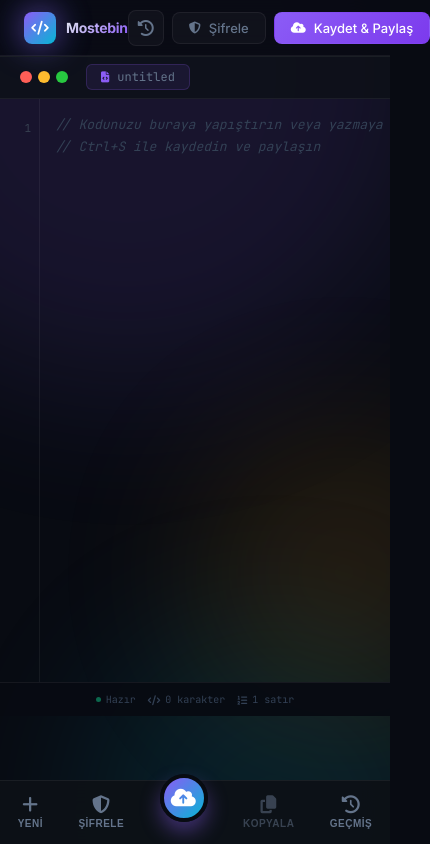
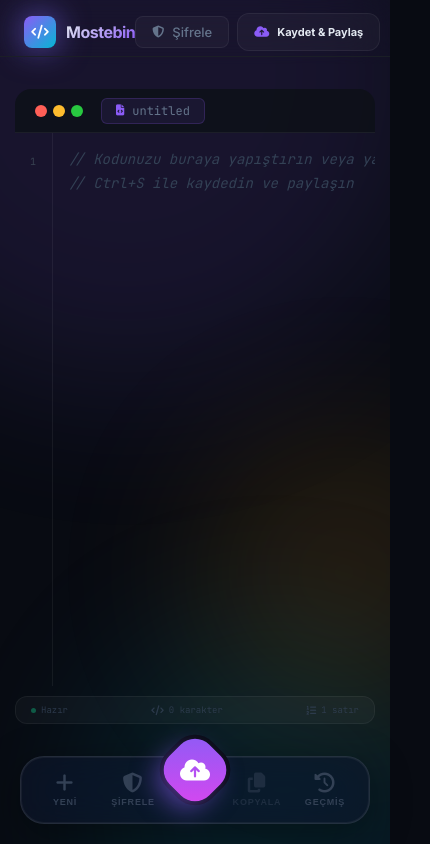
Before and after one commit to MotionStudioDev/mostebin, a website: page index.html in a window 390 px wide. Shown: the whole page, 430 px wide, since content can reach past the window. Drawn offline with nearby package versions, Linux system fonts and the light colour scheme.

Commit message:
Add files via upload

```diff
--- a/index.html
+++ b/index.html
@@ -1211,18 +1211,21 @@
         /* ── Mobile Bottom Bar ── */
         .mobile-bottom-bar {
             position: fixed;
-            bottom: 0;
-            left: 0;
-            right: 0;
-            height: 64px;
-            background: rgba(13, 17, 23, 0.95);
-            backdrop-filter: blur(20px);
-            border-top: 1px solid var(--border);
+            bottom: 20px;
+            left: 20px;
+            right: 20px;
+            height: 68px;
+            background: rgba(15, 23, 42, 0.6);
+            backdrop-filter: blur(25px) saturate(180%);
+            -webkit-backdrop-filter: blur(25px) saturate(180%);
+            border: 1px solid rgba(255, 255, 255, 0.1);
+            border-radius: 24px;
             display: none;
             align-items: center;
             justify-content: space-around;
-            padding-bottom: env(safe-area-inset-bottom);
             z-index: 1000;
+            box-shadow: 0 10px 40px rgba(0, 0, 0, 0.4), inset 0 0 0 1px rgba(255, 255, 255, 0.05);
+            padding: 0 10px;
         }
 
         .bottom-action {
@@ -1230,56 +1233,94 @@
             flex-direction: column;
             align-items: center;
             gap: 4px;
-            color: var(--text-secondary);
-            font-size: 10px;
-            font-weight: 600;
+            color: var(--text-muted);
+            font-size: 9px;
+            font-weight: 700;
             text-transform: uppercase;
-            letter-spacing: 0.5px;
+            letter-spacing: 0.8px;
             cursor: pointer;
-            transition: all 0.2s;
+            transition: all 0.3s cubic-bezier(0.4, 0, 0.2, 1);
             background: transparent;
             border: none;
+            flex: 1;
         }
 
         .bottom-action i {
-            font-size: 18px;
+            font-size: 20px;
+            transition: transform 0.3s;
         }
 
         .bottom-action:active {
             color: var(--accent);
-            transform: scale(0.95);
+            transform: translateY(-2px);
         }
 
         .bottom-action.primary {
-            width: 48px;
-            height: 48px;
-            background: linear-gradient(135deg, var(--accent), var(--accent-2));
+            width: 56px;
+            height: 56px;
+            background: linear-gradient(135deg, #8B5CF6 0%, #D946EF 100%);
             color: white;
-            border-radius: 50%;
+            border-radius: 20px;
             justify-content: center;
-            margin-top: -30px;
-            box-shadow: 0 10px 20px rgba(139, 92, 246, 0.4);
-            border: 4px solid var(--bg-primary);
+            margin-top: -40px;
+            box-shadow: 0 12px 24px rgba(139, 92, 246, 0.5), 0 0 0 4px var(--bg-primary);
+            flex: none;
+            transform: rotate(45deg);
         }
 
         .bottom-action.primary i {
-            font-size: 20px;
+            font-size: 24px;
+            transform: rotate(-45deg);
+        }
+
+        .bottom-action.primary:active {
+            transform: rotate(45deg) scale(0.9);
         }
 
         /* ── Mobile Queries ── */
         @media (max-width: 768px) {
+            .header-left .logo-text {
+                display: block;
+                font-size: 16px;
+                letter-spacing: -0.5px;
+            }
+
+            .header {
+                height: 64px;
+                background: transparent;
+                border: none;
+            }
+
             .header-actions .action-btn:not(.primary) {
                 display: none;
             }
 
-            .mobile-menu-btn {
-                display: flex;
+            .header-actions .action-btn.primary {
+                height: 38px;
+                border-radius: 12px;
+                font-size: 11px;
+                font-weight: 700;
+                background: var(--bg-glass);
+                border: 1px solid var(--border);
+                color: var(--text-primary);
+            }
+
+            .header-actions .action-btn.primary i {
+                color: var(--accent);
             }
 
             .header-divider,
             .lang-badge,
-            #statsBadge {
+            #statsBadge,
+            .editor-toolbar .toolbar-right,
+            .status-bar .status-right {
                 display: none;
+            }
+
+            .editor-toolbar {
+                height: 44px;
+                border-radius: 16px 16px 0 0;
+                margin-top: 10px;
             }
 
             .mobile-bottom-bar {
@@ -1287,86 +1328,49 @@
             }
 
             .main {
-                padding-bottom: calc(64px + env(safe-area-inset-bottom));
+                padding: 15px;
+                padding-bottom: 120px;
             }
 
             .status-bar {
-                margin-bottom: calc(64px + env(safe-area-inset-bottom));
-                height: auto;
-                padding: 10px 15px;
-                flex-direction: column;
-                gap: 8px;
-                align-items: center;
-                text-align: center;
+                margin-top: 10px;
+                background: rgba(255, 255, 255, 0.03);
+                border-radius: 12px;
+                padding: 8px 15px;
+                border: 1px solid rgba(255, 255, 255, 0.05);
             }
 
             .status-left {
-                flex-wrap: wrap;
-                justify-content: center;
-                gap: 12px;
+                justify-content: space-between;
                 width: 100%;
+                opacity: 0.8;
             }
 
             .status-item {
+                font-size: 9px;
+            }
+
+            .line-numbers {
+                width: 38px;
                 font-size: 10px;
-            }
-
-            .status-right {
-                display: none;
-            }
-
-            .toolbar-right {
-                display: none;
-            }
-
-            .line-numbers {
-                width: 40px;
-                padding-right: 8px;
-                font-size: 11px;
             }
 
             #codeEditor,
             #viewer {
                 padding: 15px;
-                font-size: 13px;
-            }
-
-            .logo-text {
                 font-size: 14px;
             }
 
-            .sidebar-title {
-                padding: 10px 15px;
-                border-radius: 8px;
-                background: rgba(255, 255, 255, 0.05);
-                flex: 1;
-                text-align: center;
-            }
-
             .password-tray.open {
-                height: 100px;
-                flex-direction: column;
-                gap: 12px;
-                padding: 15px 20px;
-            }
-
-            .tray-input-wrapper {
-                max-width: 100%;
-            }
-
-            .sidebar {
-                width: 100%;
-                left: -100%;
-                top: 0;
-                bottom: 0;
-            }
-
-            .sidebar.open {
-                left: 0;
-            }
-
-            .stats-grid {
-                grid-template-columns: 1fr;
+                bottom: 100px;
+                left: 20px;
+                right: 20px;
+                top: auto;
+                height: auto;
+                padding: 20px;
+                border-radius: 24px;
+                border: 1px solid var(--border);
+                box-shadow: 0 20px 50px rgba(0, 0, 0, 0.5);
             }
         }
     </style>
```
